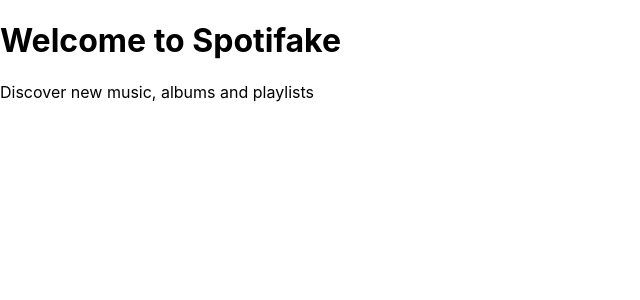
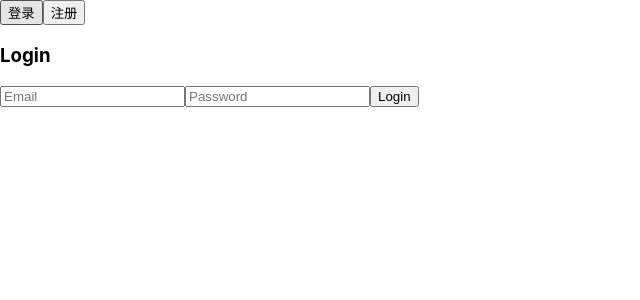
Before and after one commit to Giannelahc/FEA-project, a React (Create React App) app: page /login in a window 1280 px wide. Shown: the top 300 px of the page, without its empty margins (0-640 px from the left). Built offline with nearby package versions, Linux system fonts and the light colour scheme.

Commit message:
Initial commit on loginform

```diff
--- a/package.json
+++ b/package.json
@@ -7,6 +7,7 @@
     "@testing-library/jest-dom": "^6.6.3",
     "@testing-library/react": "^16.3.0",
     "@testing-library/user-event": "^13.5.0",
+    "axios": "^1.10.0",
     "react": "^19.1.0",
     "react-dom": "^19.1.0",
     "react-router-dom": "^7.6.3",
--- /dev/null
+++ b/src/components/LoginForm.js
@@ -0,0 +1,11 @@
+function LoginForm() {
+    return (
+        <form>
+            <h3>Login</h3>
+            <input type="email" placeholder="Email" required />
+            <input type="password" placeholder="Password" required />
+            <button type="submit">Login</button>
+        </form>
+    );
+}
+export default LoginForm;
--- /dev/null
+++ b/src/components/RegisterForm.js
@@ -0,0 +1,12 @@
+function RegisterForm() {
+    return (
+        <form>
+            <h3>Register</h3>
+            <input type="text" placeholder="Username" required />
+            <input type="email" placeholder="Email" required />
+            <input type="password" placeholder="Password" required />
+            <button type="submit">Register</button>
+        </form>
+    );
+}
+export default RegisterForm;
--- a/src/pages/LoginPage.js
+++ b/src/pages/LoginPage.js
@@ -1,13 +1,27 @@
-import React from 'react';
+import React, { useState } from 'react';
+import { useNavigate } from 'react-router-dom';
+import LoginForm from '../components/LoginForm';
+import RegisterForm from '../components/RegisterForm';
 
-function Homepage() {
+function LoginPage() {
+    const [activeTab, setActiveTab] = useState('login');
+    const navigate = useNavigate(); // ✅ 这里是安全调用
+
     return (
         <div>
-            <h1>Welcome to Spotifake</h1>
-            <p>Discover new music, albums and playlists</p>
-            {/* You can map recommendations here */}
+            {/* 切换按钮 */}
+            <div>
+                <button onClick={() => setActiveTab('login')}>登录</button>
+                <button onClick={() => setActiveTab('register')}>注册</button>
+            </div>
+
+            {/* 表单区域 */}
+            {activeTab === 'login'
+                ? <LoginForm navigate={navigate} />
+                : <RegisterForm navigate={navigate} />
+            }
         </div>
     );
 }
 
-export default Homepage;
+export default LoginPage;
```
Also changed, not shown: 1 other file (tests, documents, lock files or other folders).
